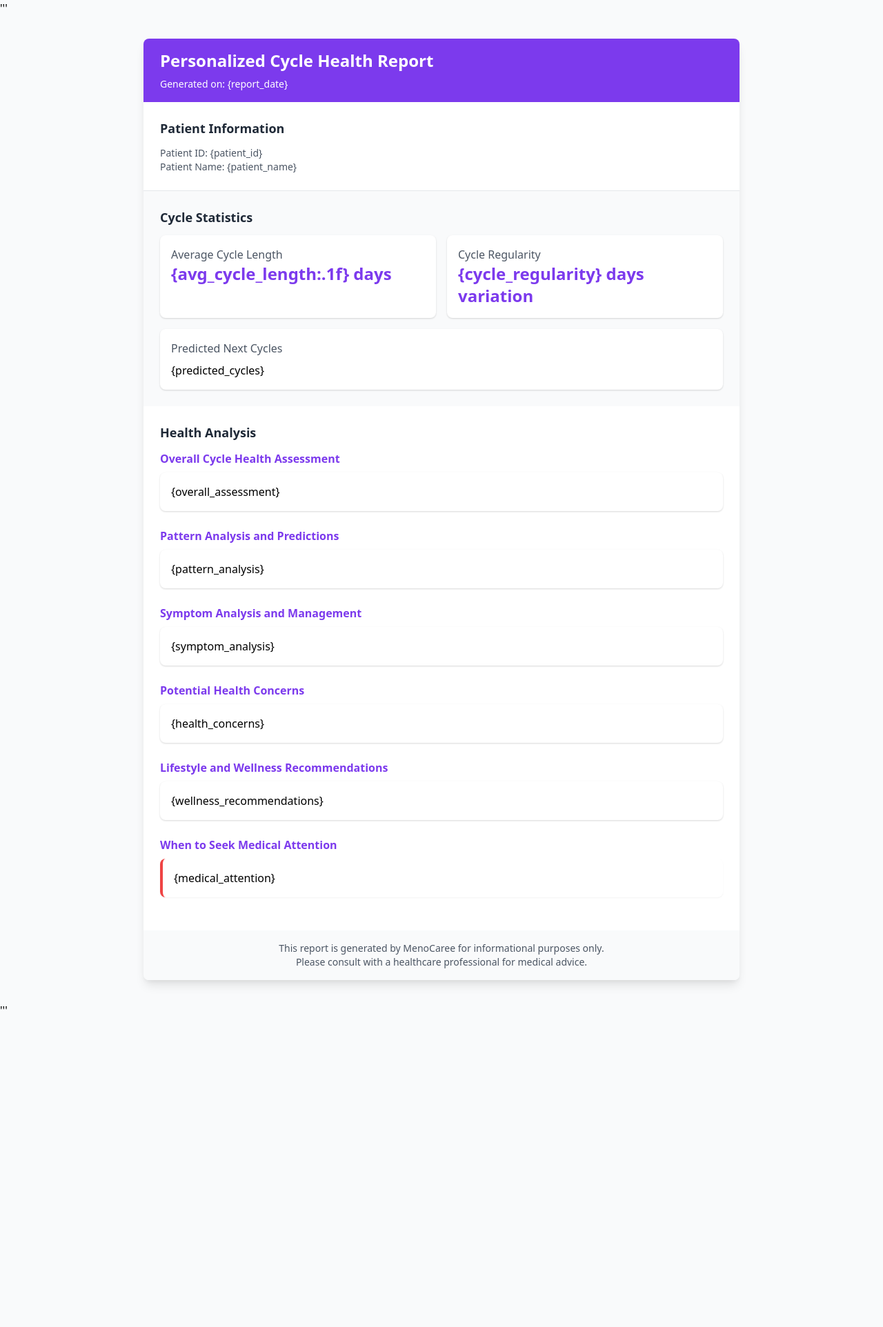
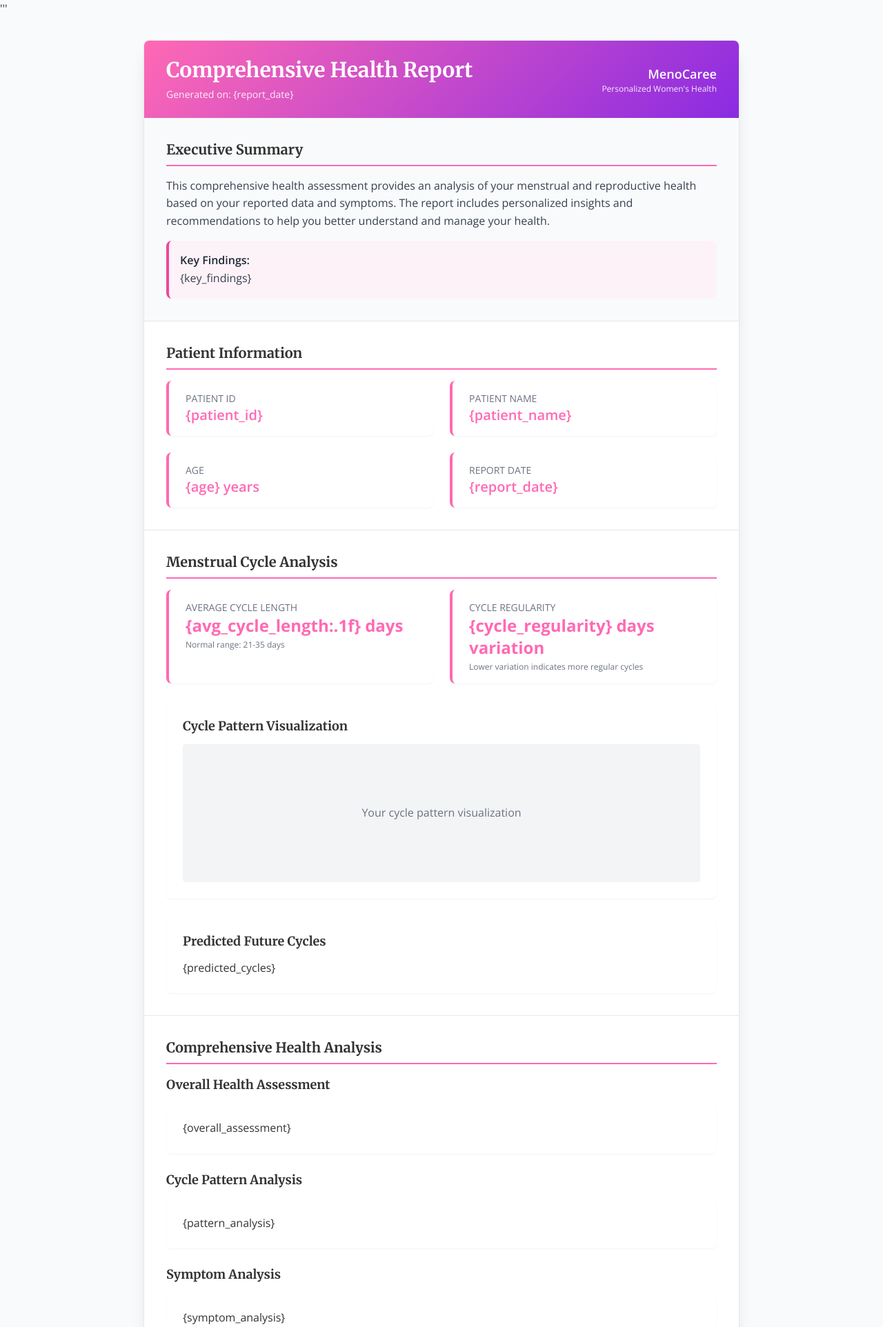
Before and after one commit to shivarajm8234/MenoCaree, a Flask app: template templates/health_report_template.html in a window 1280 px wide. Shown: the top 1924 px of the page at 69% size. Before the commit the page ends 1464 px from the top, so only its background shows below. Run offline with Flask 2, Linux system fonts and the light colour scheme; the template is opened without the code that fills it, so the values that code supplies are empty.

Commit message:
last die

```diff
--- a/templates/health_report_template.html
+++ b/templates/health_report_template.html
@@ -4,107 +4,199 @@
 <head>
     <meta charset="UTF-8">
     <meta name="viewport" content="width=device-width, initial-scale=1.0">
-    <title>Menstrual Health Report</title>
+    <title>Comprehensive Health Report</title>
     <link href="https://cdn.jsdelivr.net/npm/tailwindcss@2.2.19/dist/tailwind.min.css" rel="stylesheet">
+    <link href="https://fonts.googleapis.com/css2?family=Merriweather:wght@300;400;700&family=Open+Sans:wght@300;400;600;700&display=swap" rel="stylesheet">
+    <style>
+        body {
+            font-family: 'Open Sans', sans-serif;
+            color: #333;
+            line-height: 1.6;
+        }
+        h1, h2, h3, h4 {
+            font-family: 'Merriweather', serif;
+        }
+        .report-header {
+            background: linear-gradient(135deg, #ff69b4 0%, #8a2be2 100%);
+        }
+        .section-title {
+            border-bottom: 2px solid #ff69b4;
+            padding-bottom: 0.5rem;
+            margin-bottom: 1rem;
+        }
+        .data-card {
+            border-left: 4px solid #ff69b4;
+        }
+        .data-value {
+            color: #ff69b4;
+        }
+        .footer-logo {
+            font-family: 'Merriweather', serif;
+            font-weight: 700;
+            color: #ff69b4;
+        }
+        .chart-container {
+            height: 200px;
+            position: relative;
+        }
+    </style>
 </head>
 <body class="bg-gray-50">
     <div class="container mx-auto px-4 py-8 max-w-4xl">
-        <div class="bg-white shadow-lg rounded-lg overflow-hidden">
+        <!-- Report Container -->
+        <div class="bg-white shadow-xl rounded-lg overflow-hidden border border-gray-200">
             <!-- Header Section -->
-            <div class="bg-purple-600 text-white px-6 py-4">
-                <h1 class="text-2xl font-bold">Personalized Cycle Health Report</h1>
-                <p class="text-sm mt-2">Generated on: {report_date}</p>
+            <div class="report-header text-white px-8 py-6">
+                <div class="flex justify-between items-center">
+                    <div>
+                        <h1 class="text-3xl font-bold">Comprehensive Health Report</h1>
+                        <p class="text-sm mt-2 opacity-90">Generated on: {report_date}</p>
+                    </div>
+                    <div class="text-right">
+                        <p class="text-lg font-semibold">MenoCaree</p>
+                        <p class="text-xs opacity-90">Personalized Women's Health</p>
+                    </div>
+                </div>
+            </div>
+
+            <!-- Executive Summary -->
+            <div class="p-8 border-b border-gray-200 bg-gray-50">
+                <h2 class="text-xl font-bold mb-4 section-title">Executive Summary</h2>
+                <p class="text-gray-700 mb-4">This comprehensive health assessment provides an analysis of your menstrual and reproductive health based on your reported data and symptoms. The report includes personalized insights and recommendations to help you better understand and manage your health.</p>
+                <div class="bg-pink-50 p-4 rounded-lg border-l-4 border-pink-500">
+                    <p class="font-semibold text-gray-800">Key Findings:</p>
+                    <p class="text-gray-700">{key_findings}</p>
+                </div>
             </div>
 
             <!-- Patient Information -->
-            <div class="p-6 border-b">
-                <h2 class="text-lg font-semibold text-gray-800 mb-3">Patient Information</h2>
-                <div class="grid grid-cols-2 gap-4 text-sm">
-                    <div>
-                        <p class="text-gray-600">Patient ID: {patient_id}</p>
-                        <p class="text-gray-600">Patient Name: {patient_name}</p>
+            <div class="p-8 border-b border-gray-200">
+                <h2 class="text-xl font-bold mb-4 section-title">Patient Information</h2>
+                <div class="grid grid-cols-2 gap-6">
+                    <div class="data-card bg-white p-4 rounded-lg shadow-sm pl-6">
+                        <p class="text-sm text-gray-500 uppercase">Patient ID</p>
+                        <p class="text-xl font-semibold data-value">{patient_id}</p>
+                    </div>
+                    <div class="data-card bg-white p-4 rounded-lg shadow-sm pl-6">
+                        <p class="text-sm text-gray-500 uppercase">Patient Name</p>
+                        <p class="text-xl font-semibold data-value">{patient_name}</p>
+                    </div>
+                    <div class="data-card bg-white p-4 rounded-lg shadow-sm pl-6">
+                        <p class="text-sm text-gray-500 uppercase">Age</p>
+                        <p class="text-xl font-semibold data-value">{age} years</p>
+                    </div>
+                    <div class="data-card bg-white p-4 rounded-lg shadow-sm pl-6">
+                        <p class="text-sm text-gray-500 uppercase">Report Date</p>
+                        <p class="text-xl font-semibold data-value">{report_date}</p>
                     </div>
                 </div>
             </div>
 
             <!-- Cycle Statistics -->
-            <div class="p-6 bg-gray-50">
-                <h2 class="text-lg font-semibold text-gray-800 mb-3">Cycle Statistics</h2>
-                <div class="grid grid-cols-2 gap-4">
-                    <div class="bg-white p-4 rounded-lg shadow">
-                        <p class="text-gray-600">Average Cycle Length</p>
-                        <p class="text-2xl font-bold text-purple-600">{avg_cycle_length:.1f} days</p>
+            <div class="p-8 border-b border-gray-200">
+                <h2 class="text-xl font-bold mb-4 section-title">Menstrual Cycle Analysis</h2>
+                <div class="grid grid-cols-2 gap-6 mb-6">
+                    <div class="data-card bg-white p-4 rounded-lg shadow-sm pl-6">
+                        <p class="text-sm text-gray-500 uppercase">Average Cycle Length</p>
+                        <p class="text-2xl font-bold data-value">{avg_cycle_length:.1f} days</p>
+                        <p class="text-xs text-gray-500 mt-1">Normal range: 21-35 days</p>
                     </div>
-                    <div class="bg-white p-4 rounded-lg shadow">
-                        <p class="text-gray-600">Cycle Regularity</p>
-                        <p class="text-2xl font-bold text-purple-600">{cycle_regularity} days variation</p>
+                    <div class="data-card bg-white p-4 rounded-lg shadow-sm pl-6">
+                        <p class="text-sm text-gray-500 uppercase">Cycle Regularity</p>
+                        <p class="text-2xl font-bold data-value">{cycle_regularity} days variation</p>
+                        <p class="text-xs text-gray-500 mt-1">Lower variation indicates more regular cycles</p>
                     </div>
                 </div>
-                <div class="mt-4 bg-white p-4 rounded-lg shadow">
-                    <p class="text-gray-600 mb-2">Predicted Next Cycles</p>
-                    <div class="space-y-2">
+
+                <!-- Cycle Visualization -->
+                <div class="bg-white p-6 rounded-lg shadow-sm mb-6">
+                    <h3 class="text-lg font-semibold mb-3">Cycle Pattern Visualization</h3>
+                    <div class="chart-container">
+                        <!-- Chart placeholder - would be replaced with actual chart in implementation -->
+                        <div class="w-full h-full flex items-center justify-center bg-gray-100 rounded">
+                            <p class="text-gray-500">Your cycle pattern visualization</p>
+                        </div>
+                    </div>
+                </div>
+
+                <!-- Predicted Cycles -->
+                <div class="bg-white p-6 rounded-lg shadow-sm">
+                    <h3 class="text-lg font-semibold mb-3">Predicted Future Cycles</h3>
+                    <div class="grid grid-cols-3 gap-4">
                         {predicted_cycles}
                     </div>
                 </div>
             </div>
 
             <!-- Health Analysis -->
-            <div class="p-6">
-                <h2 class="text-lg font-semibold text-gray-800 mb-3">Health Analysis</h2>
+            <div class="p-8 border-b border-gray-200">
+                <h2 class="text-xl font-bold mb-4 section-title">Comprehensive Health Analysis</h2>
 
                 <!-- Overall Assessment -->
                 <div class="mb-6">
-                    <h3 class="text-md font-semibold text-purple-600 mb-2">Overall Cycle Health Assessment</h3>
-                    <div class="bg-white p-4 rounded-lg shadow">
+                    <h3 class="text-lg font-semibold mb-3">Overall Health Assessment</h3>
+                    <div class="bg-white p-6 rounded-lg shadow-sm">
                         {overall_assessment}
                     </div>
                 </div>
 
                 <!-- Pattern Analysis -->
                 <div class="mb-6">
-                    <h3 class="text-md font-semibold text-purple-600 mb-2">Pattern Analysis and Predictions</h3>
-                    <div class="bg-white p-4 rounded-lg shadow">
+                    <h3 class="text-lg font-semibold mb-3">Cycle Pattern Analysis</h3>
+                    <div class="bg-white p-6 rounded-lg shadow-sm">
                         {pattern_analysis}
                     </div>
                 </div>
 
                 <!-- Symptoms Analysis -->
                 <div class="mb-6">
-                    <h3 class="text-md font-semibold text-purple-600 mb-2">Symptom Analysis and Management</h3>
-                    <div class="bg-white p-4 rounded-lg shadow">
+                    <h3 class="text-lg font-semibold mb-3">Symptom Analysis</h3>
+                    <div class="bg-white p-6 rounded-lg shadow-sm">
                         {symptom_analysis}
                     </div>
                 </div>
+            </div>
+
+            <!-- Recommendations Section -->
+            <div class="p-8 border-b border-gray-200">
+                <h2 class="text-xl font-bold mb-4 section-title">Personalized Recommendations</h2>
 
                 <!-- Health Concerns -->
                 <div class="mb-6">
-                    <h3 class="text-md font-semibold text-purple-600 mb-2">Potential Health Concerns</h3>
-                    <div class="bg-white p-4 rounded-lg shadow">
+                    <h3 class="text-lg font-semibold mb-3">Health Considerations</h3>
+                    <div class="bg-white p-6 rounded-lg shadow-sm">
                         {health_concerns}
                     </div>
                 </div>
 
-                <!-- Recommendations -->
+                <!-- Wellness Recommendations -->
                 <div class="mb-6">
-                    <h3 class="text-md font-semibold text-purple-600 mb-2">Lifestyle and Wellness Recommendations</h3>
-                    <div class="bg-white p-4 rounded-lg shadow">
+                    <h3 class="text-lg font-semibold mb-3">Lifestyle and Wellness Recommendations</h3>
+                    <div class="bg-white p-6 rounded-lg shadow-sm">
                         {wellness_recommendations}
                     </div>
                 </div>
 
-                <!-- Medical Attention -->
+                <!-- Medical Guidance -->
                 <div class="mb-6">
-                    <h3 class="text-md font-semibold text-purple-600 mb-2">When to Seek Medical Attention</h3>
-                    <div class="bg-white p-4 rounded-lg shadow-sm border-l-4 border-red-500">
+                    <h3 class="text-lg font-semibold mb-3">Medical Guidance</h3>
+                    <div class="bg-white p-6 rounded-lg shadow-sm border-l-4 border-red-500">
+                        <p class="font-semibold mb-2">When to Seek Medical Attention:</p>
                         {medical_attention}
                     </div>
                 </div>
             </div>
 
             <!-- Footer -->
-            <div class="bg-gray-50 px-6 py-4 text-center text-sm text-gray-600">
-                <p>This report is generated by MenoCaree for informational purposes only.</p>
-                <p>Please consult with a healthcare professional for medical advice.</p>
+            <div class="bg-gray-50 px-8 py-6 text-center">
+                <div class="mb-4">
+                    <span class="footer-logo text-xl">MenoCaree</span>
+                </div>
+                <p class="text-sm text-gray-600 mb-2">This report is generated for informational purposes only and does not constitute medical advice.</p>
+                <p class="text-sm text-gray-600">Please consult with a qualified healthcare professional for personalized medical guidance.</p>
+                <div class="mt-4 text-xs text-gray-500">
+                    <p>Report ID: {report_id} | Version: 2.1</p>
+                </div>
             </div>
         </div>
     </div>
```
